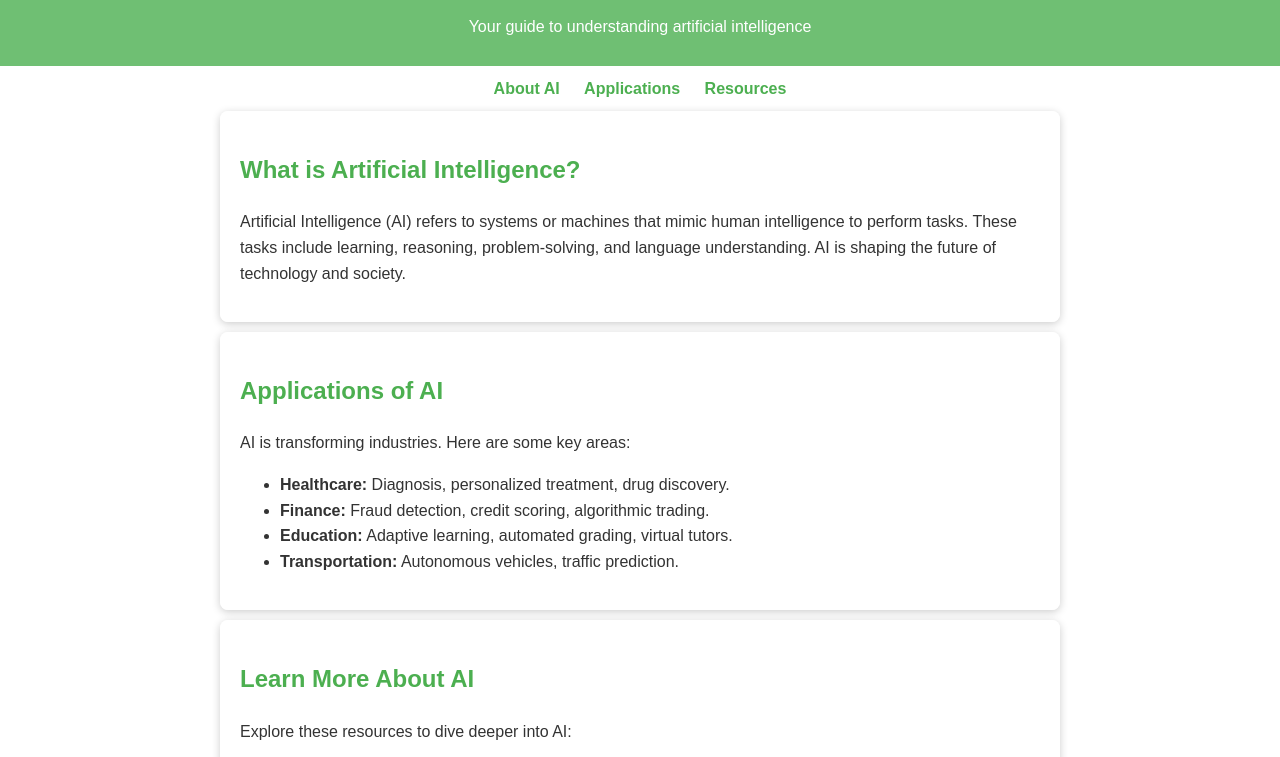
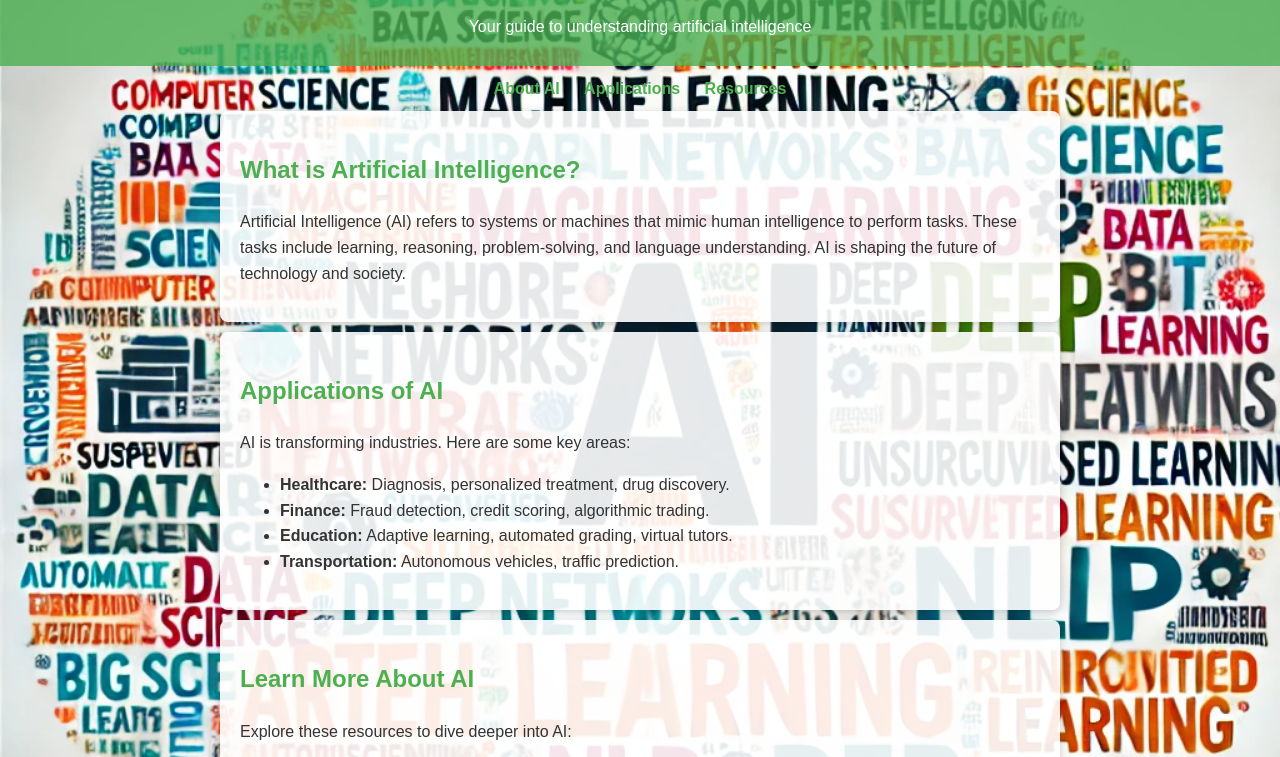
Before and after one commit to crojasac/AI, a plain HTML site: page index.html in a window 1280 px wide. Shown: the part 90-847 px from the top of the page. Drawn offline with Linux system fonts and the light colour scheme; the site is published under a folder, as on GitHub Pages, so addresses that start at the root find nothing.

Commit message:
Update index.html

```diff
--- a/index.html
+++ b/index.html
@@ -11,7 +11,7 @@
             margin: 0;
             padding: 0;
             color: #333;
-            background-image: url(/AI_word_cloud.png); /* Replace with the path to your word cloud image */
+            background-image: url(AI_word_cloud.png); /* Replace with the path to your word cloud image */
             background-size: cover;
             background-position: center;
             background-attachment: fixed;
```
